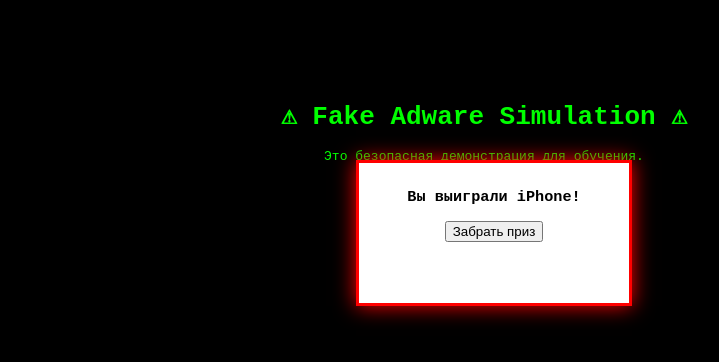
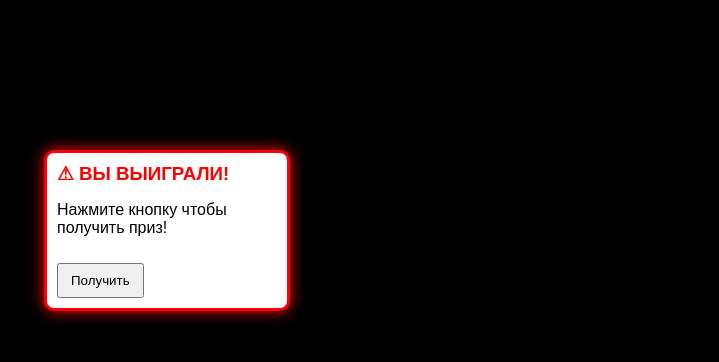
Before and after one commit to greshampopygay-png/Adware-fake, a plain HTML site: page index.html in a window 1280 px wide. Shown: the whole page, without its empty margins (156-875 px from the left). Drawn offline with Linux system fonts and the light colour scheme.

Commit message:
Refactor popup styling and functionality in index.html

```diff
--- a/index.html
+++ b/index.html
@@ -2,41 +2,84 @@
 <html lang="ru">
 <head>
 <meta charset="UTF-8">
+<meta name="viewport" content="width=device-width, initial-scale=1.0">
 <title>Fake Adware Demo</title>
+
 <style>
-body {
-    background: black;
-    color: lime;
-    font-family: monospace;
-    text-align: center;
-    margin-top: 100px;
+body{
+    margin:0;
+    overflow:hidden;
+    background:black;
+    font-family:Arial;
 }
 
-.popup {
-    position: fixed;
-    width: 250px;
-    height: 120px;
-    background: white;
-    color: black;
-    border: 3px solid red;
-    top: 20%;
-    left: 40%;
-    padding: 10px;
-    box-shadow: 0 0 20px red;
+.popup{
+    position:absolute;
+    width:220px;
+    background:white;
+    border:3px solid red;
+    border-radius:10px;
+    padding:10px;
+    box-shadow:0 0 15px red;
+    animation: pop 0.2s ease;
+}
+
+.popup h3{
+    margin:0;
+    color:red;
+}
+
+.popup button{
+    margin-top:10px;
+    padding:8px 12px;
+    cursor:pointer;
+}
+
+@keyframes pop{
+    from{
+        transform:scale(0);
+    }
+    to{
+        transform:scale(1);
+    }
 }
 </style>
 </head>
 <body>
 
-<h1>⚠ Fake Adware Simulation ⚠</h1>
-<p>Это безопасная демонстрация для обучения.</p>
+<script>
+function createPopup(x, y){
 
-<div class="popup">
-    <h3>Вы выиграли iPhone!</h3>
-    <button onclick="alert('Это просто демонстрация')">
-        Забрать приз
-    </button>
-</div>
+    const popup = document.createElement("div");
+    popup.className = "popup";
+
+    popup.style.left = x + "px";
+    popup.style.top = y + "px";
+
+    popup.innerHTML = `
+        <h3>⚠ ВЫ ВЫИГРАЛИ!</h3>
+        <p>Нажмите кнопку чтобы получить приз!</p>
+        <button>Получить</button>
+    `;
+
+    const button = popup.querySelector("button");
+
+    button.onclick = function(){
+
+        for(let i = 0; i < 3; i++){
+
+            const randomX = Math.random() * (window.innerWidth - 240);
+            const randomY = Math.random() * (window.innerHeight - 160);
+
+            createPopup(randomX, randomY);
+        }
+    };
+
+    document.body.appendChild(popup);
+}
+
+createPopup(200, 150);
+</script>
 
 </body>
 </html>
```
